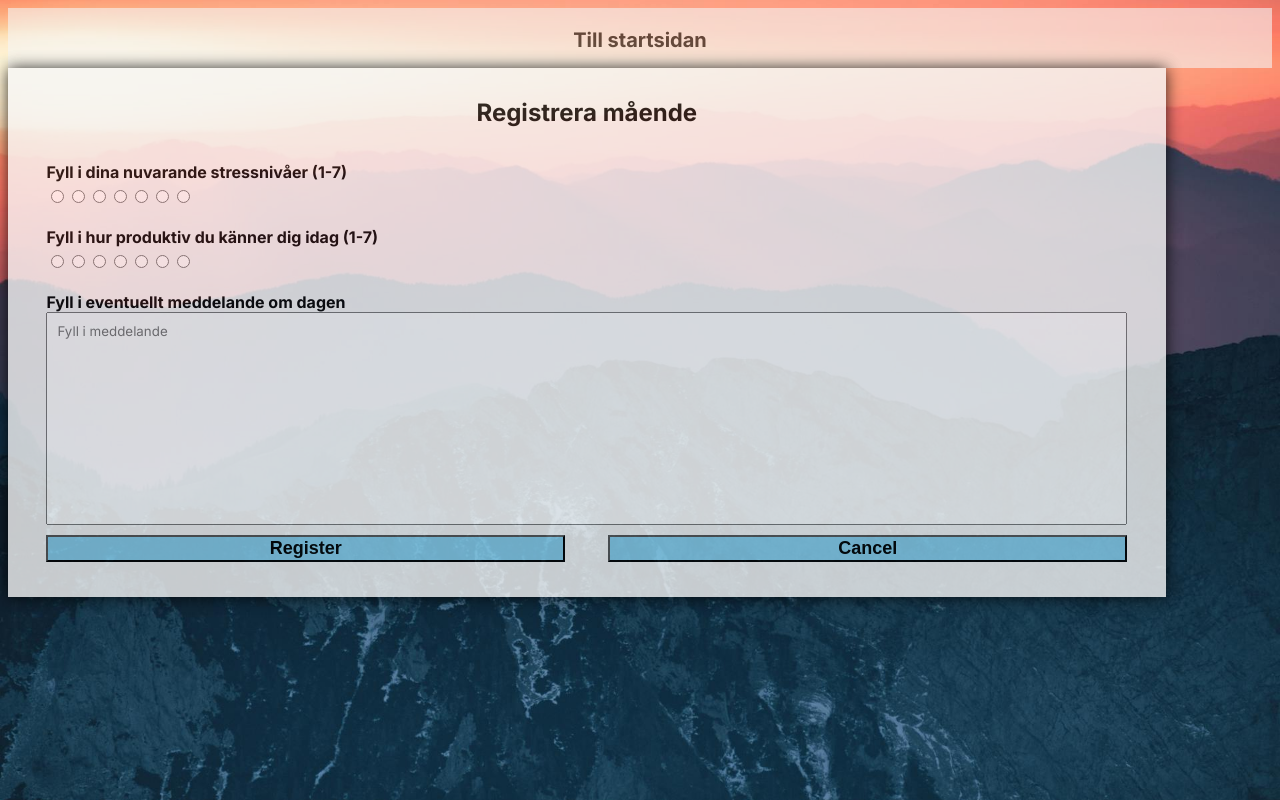
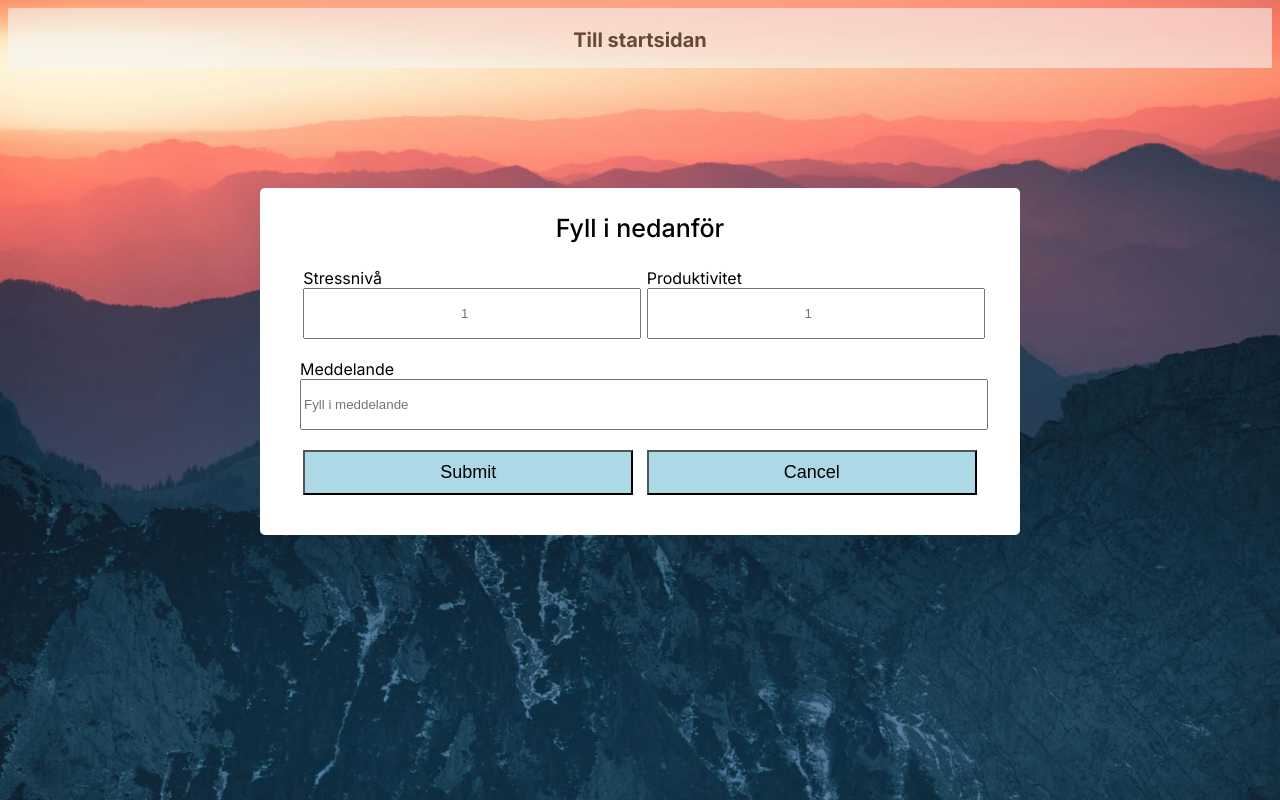
Before and after one commit to Joelljunggren/prodtrackerfrontend, a Next.js app: page /register in a window 1280 px wide. Built offline with nearby package versions, Linux system fonts and the light colour scheme.

Commit message:
New form for entries, just looks for now. No functionality implemented as of yet.

```diff
--- a/src/app/components/registerform.tsx
+++ b/src/app/components/registerform.tsx
@@ -1,39 +1,32 @@
-
 
 export default function Registerform () {
     return <>
-          <div className="formDiv">
-        <div>
-        <h2>Registrera mående</h2>
+    <div className="formOuter">
+    <div className="container">
+    <div className="title">Fyll i nedanför</div>
+      <form action="#">
+        <div className="form-details">
+        <div className="inputbox">
+        <span className="details">Stressnivå</span>
+        {/* <span className="inputvalue">7</span> */}
+        <input type="number" placeholder="1" min={1} max={7} required></input>
+      </div>
+      <div className="inputbox">
+        <span className="details">Produktivitet</span>
+        {/* <span className="inputvalue">7</span> */}
+        <input type="number" placeholder="1" min={1} max={7} required></input>
+      </div>
+      <div className="messageInput">
+        <span className="details">Meddelande</span>
+        <input type="textarea" placeholder="Fyll i meddelande" required></input>
+      </div>
+      <div className="btbDiv">
+      <button className="formBtn">Submit</button>
+      <button className="formBtn">Cancel</button>
+      </div>
         </div>
-        <form className="formInside">
-        <label>Fyll i dina nuvarande stressnivåer (1-7)</label>
-            <div className="radioButtons">
-            <input type="radio" name="stresslevel"></input>
-            <input type="radio" name="stresslevel"></input>
-            <input type="radio" name="stresslevel"></input>
-            <input type="radio" name="stresslevel"></input>
-            <input type="radio" name="stresslevel"></input>
-            <input type="radio" name="stresslevel"></input>
-            <input type="radio" name="stresslevel"></input>
-            </div>
-            <label>Fyll i hur produktiv du känner dig idag (1-7)</label>
-            <div className="radioButtons">
-            <input type="radio" name="productivitylevel"></input>
-            <input type="radio" name="productivitylevel"></input>
-            <input type="radio" name="productivitylevel"></input>
-            <input type="radio" name="productivitylevel"></input>
-            <input type="radio" name="productivitylevel"></input>
-            <input type="radio" name="productivitylevel"></input>
-            <input type="radio" name="productivitylevel"></input>
-            </div>
-            <label>Fyll i eventuellt meddelande om dagen</label>
-            <textarea placeholder="Fyll i meddelande"></textarea>
-            <div className="formButton">
-                <button className="btn">Register</button>
-                <button className="btn">Cancel</button>
-            </div>
-        </form>
-      </div>
+      </form>
+    </div>
+    </div>
     </>
 }
--- a/src/app/globals.css
+++ b/src/app/globals.css
@@ -65,48 +65,87 @@ body {
   font-size: 2.1rem;
 }
 
-.formDiv {
+.formOuter {
+  margin-top: 100px;
+  padding: 20px;
   display: flex;
+  align-items: center;
   justify-content: center;
-  align-items: center;
-  flex-direction: column;
-  width: 90%;
-  background-color: whitesmoke;
-  opacity: 80%;
-  padding: 10px;
-  color: black;
-  box-shadow: 0 0 15px black;
 }
 
-.formInside{
-  display: flex;
-  flex-direction: column;
-  width: 95%;
-  height: 400px;
-  margin-bottom: 10px;
-  padding: 15px;
+.container {
+  max-width: 700px;
+  width: 100%;
+  padding: 25px 30px 40px;
+  color: black;
+  background: white;
+  border-radius: 5px;
+
 }
 
-.formInside textarea {
-  padding: 10px;
-  height: 80%;
-  font-family: inherit;
-  resize: none;
+.container .title {
+  font-size: 25px;
+  font-weight: 500;
+  margin-bottom: 25px;
+  text-align: center;
 }
 
-.formInside label {
-  font-weight: bold;
+/* .inputvalue {
+  font-weight: 500;
+  margin-left: 50px;
+  padding: 5px 10px;
+  border-radius: 50%;
+  background: lightblue;
+  border: solid 2px black;
+} */
+
+.container form .form-details {
+  display: flex;
+  flex-wrap: wrap;
+  justify-content: space-evenly;
 }
 
-.formButton {
-  padding-top: 10px;
-  height: 40px;
-  width: 100%;
-  display: flex;
-  justify-content: space-between;
+.inputbox input:out-of-range {
+  color: #FF2400;
 }
 
-.btn {
+form .form-details .inputbox {
+  width: calc(100% / 2 - 20px);
+}
+
+.form-details .inputbox input {
+  height: 45px;
+  width: 100%;
+  text-align: center;
+  font-weight: 400;
+}
+
+form .form-details .messageInput {
+  margin-top: 20px;
+  width: calc(100% - 20px);
+}
+
+.form-details .messageInput input {
+  min-height: 45px;
+  width: 100%;
+  white-space: pre-wrap;
+}
+
+.formBtn {
+  margin-top: 20px;
+  height: 45px;
+  width: calc(100% / 2 - 20px);
+  background-color: lightblue;
+  font-size: large;
+}
+
+.btbDiv {
+  display: flex;
+  justify-content: space-evenly;
+  width: 100%;
+}
+
+/* .btn {
   width: 48%;
   font-size: large;
   font-weight: bold;
@@ -137,7 +176,7 @@ body {
   border: 1px solid #ccc;
   border-radius: 5px;
   resize: none;
-}
+} */
 
 .split {
   display: flex;
@@ -259,3 +298,19 @@ body {
     width: 80%;
   }
 }
+
+@media (max-width:600px) {
+  .container form .form-details{
+    flex-direction: column;
+  }
+  .container form .inputbox {
+    width: calc(100%);
+  }
+  .container form .messageInput{
+    width: calc(100%);
+  }
+  .inputbox input {
+    margin-bottom: 10px;
+    width: 100%;
+  }
+}
```
